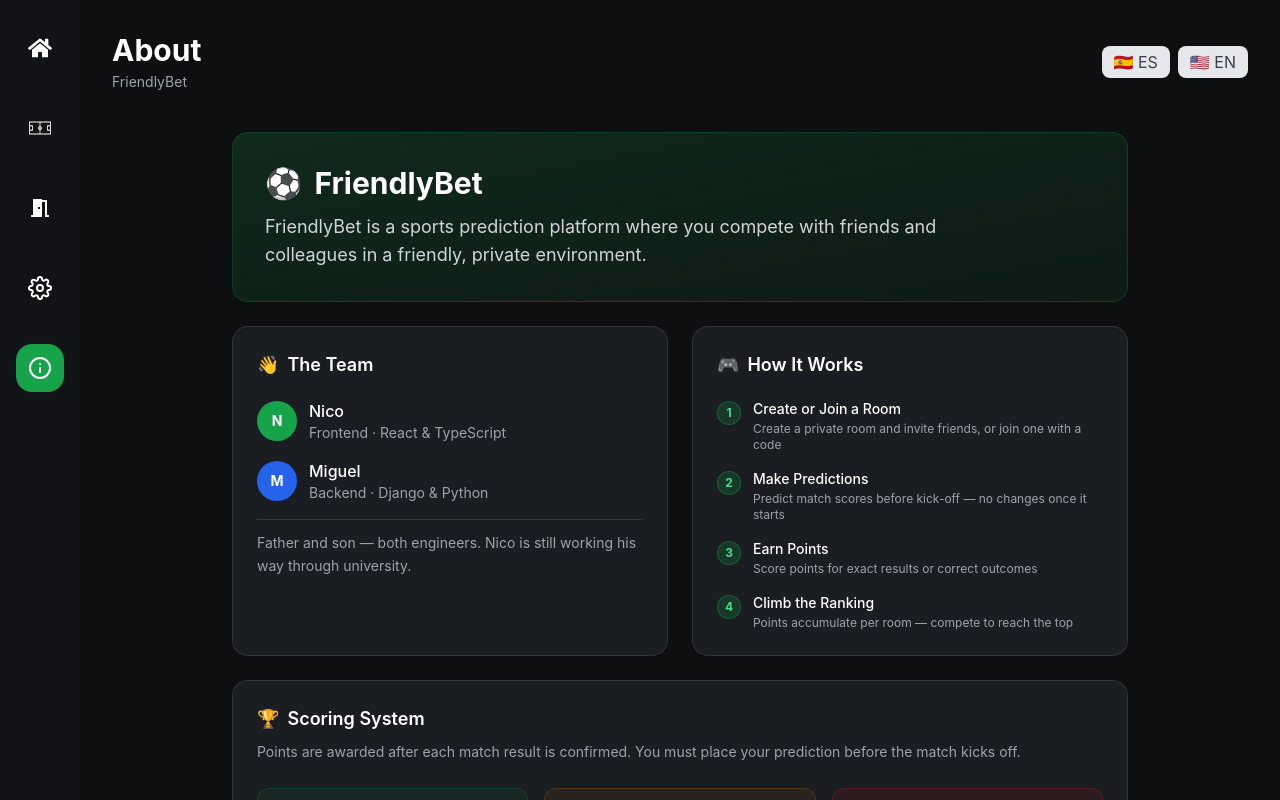
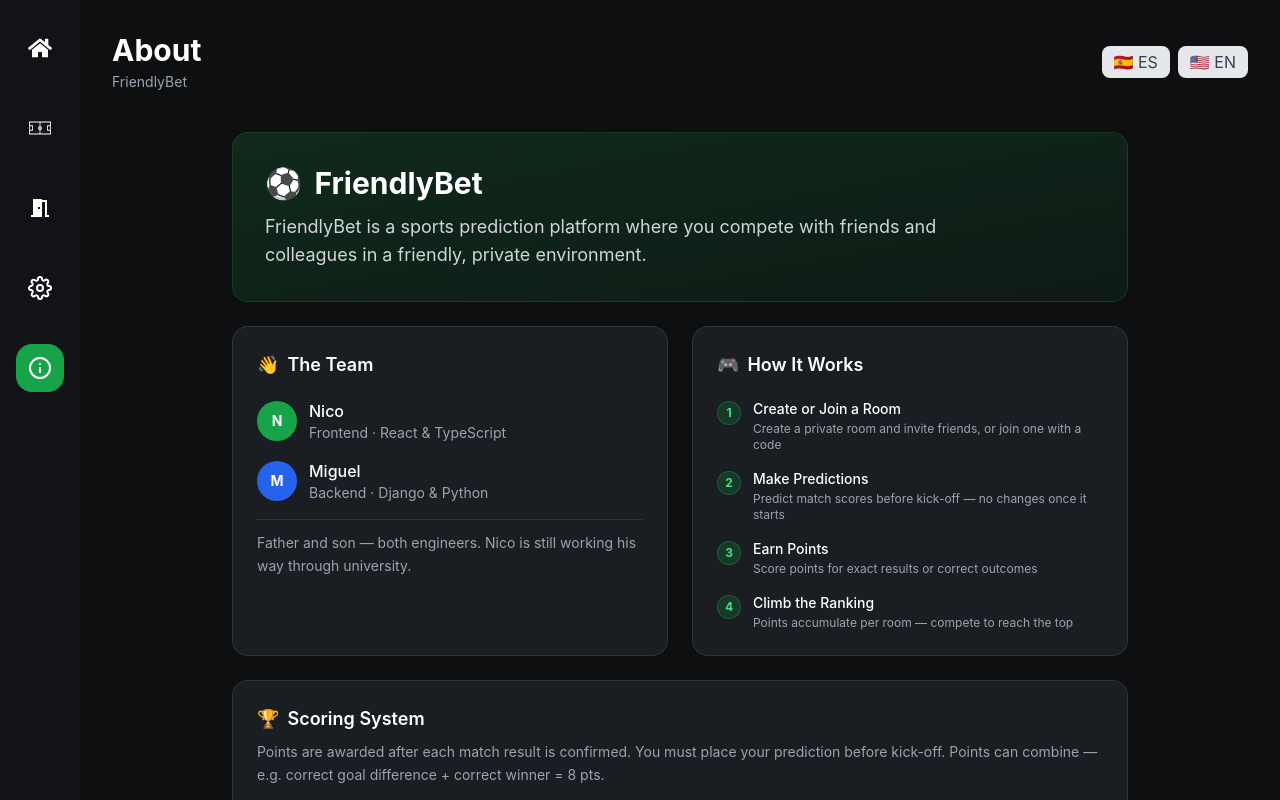
Before and after one commit to nicoclo205/web-nico-project-fe, a React (Vite) app: page /about in a window 1280 px wide. Built offline with nearby package versions, Linux system fonts and the light colour scheme; no server answers.

Commit message:
fix: correct scoring values to match backend (10/5/3/0)

```diff
--- a/src/About.tsx
+++ b/src/About.tsx
@@ -128,16 +128,21 @@ const About: React.FC = () => {
               {t('sections.scoring.description')}
             </p>
 
-            <div className="grid grid-cols-3 gap-4 mb-5">
+            <div className="grid grid-cols-2 md:grid-cols-4 gap-4 mb-5">
               <div className="text-center bg-green-900/20 border border-green-700/30 rounded-xl p-4">
-                <div className="text-3xl font-bold text-green-400 mb-1">3</div>
+                <div className="text-3xl font-bold text-green-400 mb-1">10</div>
                 <div className="text-white text-sm font-semibold mb-1">{t('sections.scoring.exactScoreLabel')}</div>
                 <div className="text-gray-400 text-xs leading-snug">{t('sections.scoring.exactScoreDesc')}</div>
               </div>
               <div className="text-center bg-yellow-900/20 border border-yellow-700/30 rounded-xl p-4">
-                <div className="text-3xl font-bold text-yellow-400 mb-1">1</div>
+                <div className="text-3xl font-bold text-yellow-400 mb-1">5</div>
                 <div className="text-white text-sm font-semibold mb-1">{t('sections.scoring.winnerLabel')}</div>
                 <div className="text-gray-400 text-xs leading-snug">{t('sections.scoring.winnerDesc')}</div>
+              </div>
+              <div className="text-center bg-blue-900/20 border border-blue-700/30 rounded-xl p-4">
+                <div className="text-3xl font-bold text-blue-400 mb-1">3</div>
+                <div className="text-white text-sm font-semibold mb-1">{t('sections.scoring.diffLabel')}</div>
+                <div className="text-gray-400 text-xs leading-snug">{t('sections.scoring.diffDesc')}</div>
               </div>
               <div className="text-center bg-red-900/20 border border-red-700/30 rounded-xl p-4">
                 <div className="text-3xl font-bold text-red-400 mb-1">0</div>
--- a/src/locales/en/about.json
+++ b/src/locales/en/about.json
@@ -42,17 +42,20 @@
     },
     "scoring": {
       "title": "Scoring System",
-      "description": "Points are awarded after each match result is confirmed. You must place your prediction before the match kicks off.",
+      "description": "Points are awarded after each match result is confirmed. You must place your prediction before kick-off. Points can combine — e.g. correct goal difference + correct winner = 8 pts.",
       "exactScoreLabel": "Exact Score",
       "exactScoreDesc": "You predicted the exact final scoreline",
-      "winnerLabel": "Correct Outcome",
-      "winnerDesc": "Right winner or draw, but wrong score",
+      "winnerLabel": "Correct Winner / Draw",
+      "winnerDesc": "Right outcome, wrong score",
+      "diffLabel": "Goal Difference",
+      "diffDesc": "Correct margin, wrong score",
       "wrongLabel": "No Points",
       "wrongDesc": "Incorrect prediction",
       "rankingTitle": "How the Ranking Works",
-      "rankingDesc": "Points accumulate across all predictions within a room. The ranking updates automatically after each match result. Compete consistently to stay at the top — every match counts.",
-      "exactScore": "Exact score: 3 points",
-      "correctWinner": "Correct winner: 1 point",
+      "rankingDesc": "Points accumulate across all predictions within a room. The ranking updates automatically after each match. Missing a prediction counts as 0 — every match matters.",
+      "exactScore": "Exact score: 10 points",
+      "correctWinner": "Correct winner or draw: 5 points",
+      "goalDiff": "Correct goal difference: 3 points",
       "incorrect": "Incorrect prediction: 0 points"
     },
     "underTheHood": {
--- a/src/locales/es/about.json
+++ b/src/locales/es/about.json
@@ -42,17 +42,20 @@
     },
     "scoring": {
       "title": "Sistema de Puntuación",
-      "description": "Los puntos se otorgan tras confirmarse el resultado del partido. Debes hacer tu predicción antes del inicio del partido.",
+      "description": "Los puntos se otorgan tras confirmarse el resultado. Debes predecir antes del inicio del partido. Los puntos se pueden combinar — ej. diferencia correcta + ganador correcto = 8 pts.",
       "exactScoreLabel": "Resultado Exacto",
       "exactScoreDesc": "Predijiste el marcador final exacto",
-      "winnerLabel": "Resultado Correcto",
-      "winnerDesc": "Acertaste el ganador o empate, pero no el marcador",
+      "winnerLabel": "Ganador / Empate",
+      "winnerDesc": "Acertaste el resultado, no el marcador",
+      "diffLabel": "Diferencia de Goles",
+      "diffDesc": "Margen correcto, marcador incorrecto",
       "wrongLabel": "Sin Puntos",
       "wrongDesc": "Predicción incorrecta",
       "rankingTitle": "Cómo funciona el ranking",
-      "rankingDesc": "Los puntos se acumulan a lo largo de todas tus predicciones dentro de una sala. El ranking se actualiza automáticamente tras cada resultado. Compite de forma constante para mantenerte en lo alto — cada partido cuenta.",
-      "exactScore": "Resultado exacto: 3 puntos",
-      "correctWinner": "Ganador correcto: 1 punto",
+      "rankingDesc": "Los puntos se acumulan en todas tus predicciones dentro de una sala. El ranking se actualiza automáticamente tras cada resultado. No apostar cuenta como 0 — cada partido importa.",
+      "exactScore": "Resultado exacto: 10 puntos",
+      "correctWinner": "Ganador o empate correcto: 5 puntos",
+      "goalDiff": "Diferencia de goles correcta: 3 puntos",
       "incorrect": "Predicción incorrecta: 0 puntos"
     },
     "underTheHood": {
```
